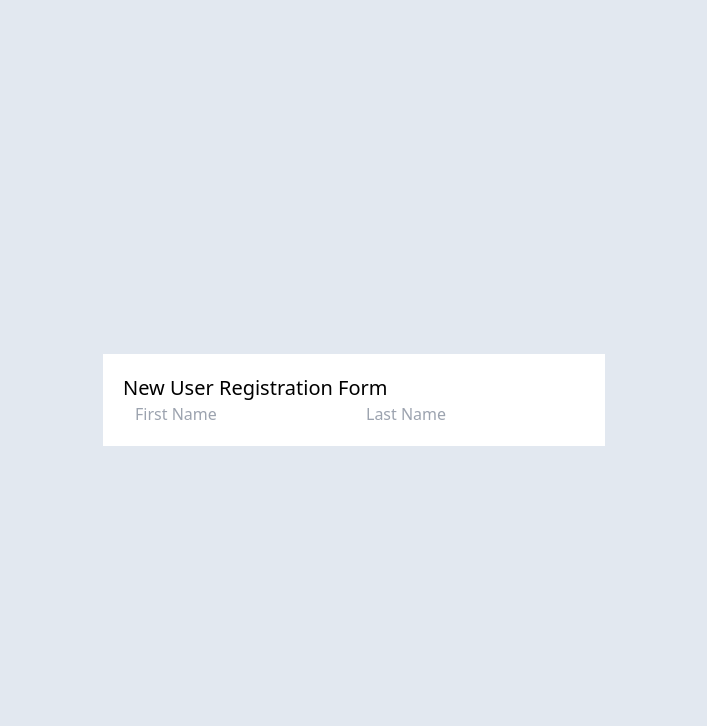
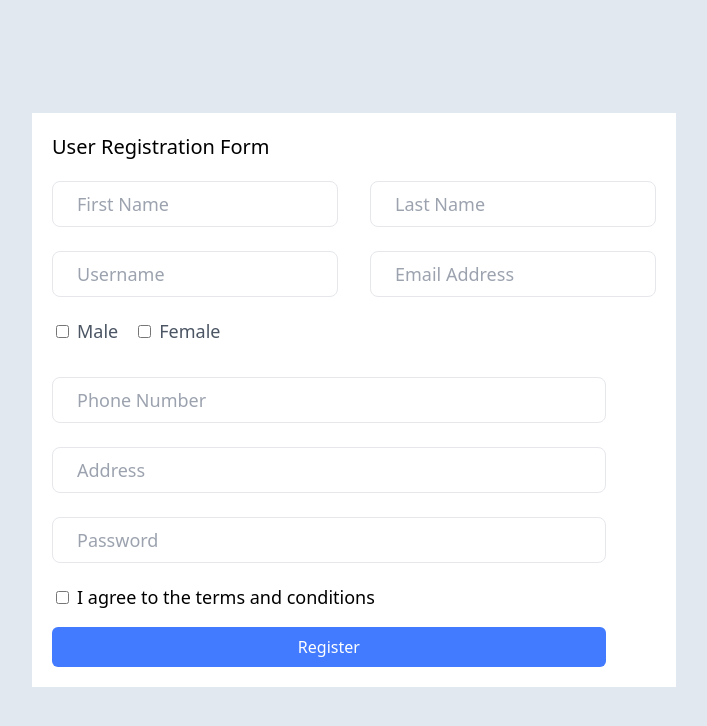
Before and after one commit to himsgyawali54/Food-Zone, a React (Vite) app: page /register in a window 1280 px wide. Shown: the top 726 px of the page, without its empty margins (286-993 px from the left). Built offline with nearby package versions, Linux system fonts and the light colour scheme.

Commit message:
registration form ui done

```diff
--- a/src/Register/RegisterForm.tsx
+++ b/src/Register/RegisterForm.tsx
@@ -1,4 +1,5 @@
 import { useForm } from "react-hook-form";
+import TextInput from "../TextInput";
 
 const RegisterForm = () => {
   const { register } = useForm();
@@ -6,19 +7,88 @@ const RegisterForm = () => {
     <>
       <div className="grid justify-center bg-slate-200 h-screen items-center">
         <div className="bg-white h-fit p-5">
-          <h3 className="font-medium text-xl">New User Registration Form</h3>
+          <h3 className="font-medium text-xl pb-2">User Registration Form</h3>
           <form>
-            <div>
-              <input
+            <div className="grid grid-cols-2 gap-x-8">
+              <TextInput
                 type="text"
                 placeholder="First Name"
                 {...register("firstName")}
               />
-              <input
+
+              <TextInput
                 type="text"
                 placeholder="Last Name"
-                {...register("lastName")}
+                {...register("firstName")}
               />
+              <TextInput
+                type="number"
+                placeholder="Username"
+                {...register("firstName")}
+              />
+              <TextInput
+                type="email"
+                placeholder="Email Address"
+                {...register("firstName")}
+              />
+            </div>
+            <div className="flex items-center gap-5 py-2 ml-1">
+              <div>
+                <input
+                  type="checkbox"
+                  id="male"
+                  className="cursor-pointer mr-2 "
+                  {...register("gender", { value: "male" })}
+                />
+                <label htmlFor="male" className="text-gray-600">
+                  Male
+                </label>
+              </div>
+              <div>
+                <input
+                  type="checkbox"
+                  id="female"
+                  className="cursor-pointer mr-2"
+                  {...register("gender", { value: "female" })}
+                />
+                <label htmlFor="female" className="text-gray-600">
+                  Female
+                </label>
+              </div>
+            </div>
+            <div className="mt-3 flex flex-col w-11/12">
+              <TextInput
+                type="text"
+                placeholder="Phone Number"
+                {...register("firstName")}
+              />
+              <TextInput
+                type="text"
+                placeholder="Address"
+                {...register("firstName")}
+              />
+              <TextInput
+                id="password"
+                placeholder="Password"
+                {...register("password", { required: true })}
+              />
+
+              <div className="my-2 ml-1">
+                <input
+                  type="checkbox"
+                  {...register("terms")}
+                  className="mr-2"
+                />
+                <label htmlFor="terms">
+                  I agree to the terms and conditions
+                </label>
+              </div>
+              <button
+                type="submit"
+                className="bg-[#427BFF] text-white py-2 px-4 rounded-md mt-2"
+              >
+                Register
+              </button>
             </div>
           </form>
         </div>
--- a/src/TextInput.tsx
+++ b/src/TextInput.tsx
@@ -3,7 +3,7 @@ import { twMerge } from "tailwind-merge";
 
 interface TextInputProps extends InputHTMLAttributes<HTMLInputElement> {
   label?: string;
-  extraClass?: string;
+  placeholder?: string;
   error?: string;
   disableFocusStyles?: boolean;
   labelClass?: string;
@@ -14,7 +14,7 @@ const TextInput = forwardRef<HTMLInputElement, TextInputProps>(
     {
       label,
       type = "text",
-      extraClass,
+      placeholder,
       error,
       disableFocusStyles,
       labelClass,
@@ -30,9 +30,10 @@ const TextInput = forwardRef<HTMLInputElement, TextInputProps>(
         <input
           {...props}
           ref={ref}
+          placeholder={placeholder}
           type={type}
           className={twMerge(
-            "mt-3 block rounded-lg border border-input px-3.5 py-2.5 placeholder:text-smallText focus:outline-0",
+            "mt-3 w-full block rounded-lg border border-input px-3 py-2 placeholder:text-smallText focus:outline-0",
             error != null ? "border-red-600" : "border-input",
             !disableFocusStyles && "focus:border-primary focus:shadow-input "
           )}
```
